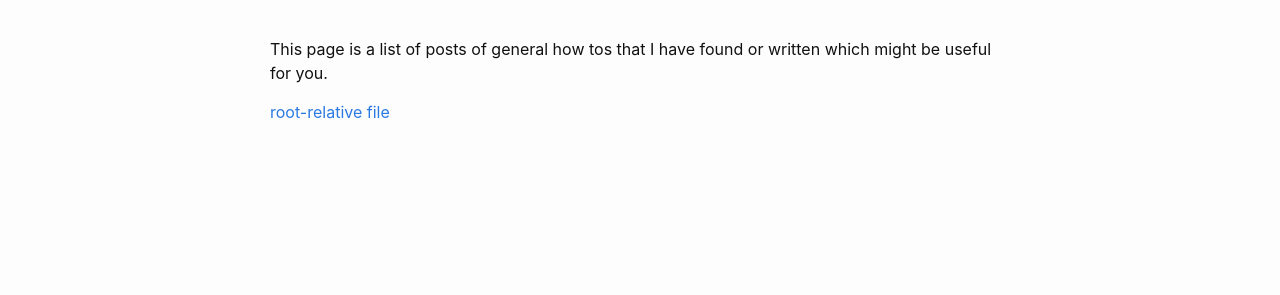
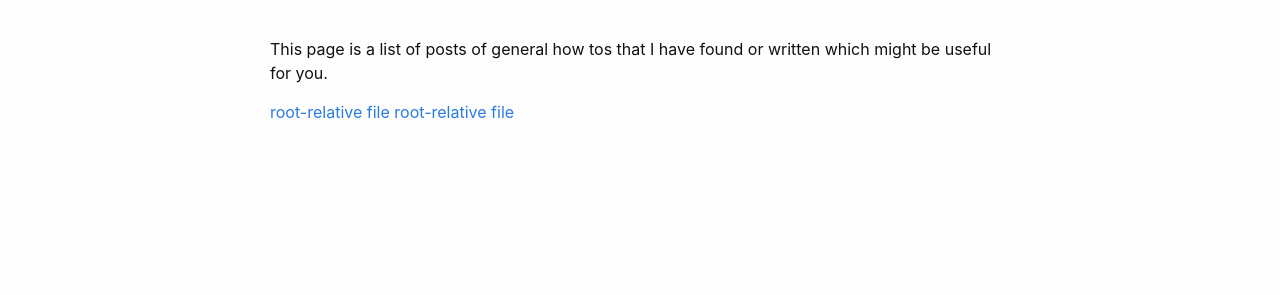
Before and after one commit to LRCarroll/LRCarroll, a Jekyll site: the page built from How To.md, in a window 1280 px wide. Shown: the part 133-428 px from the top of the page. Built offline with Jekyll 4.4.1, drawn with Linux system fonts in a browser that asks for light colours.

Commit message:
Chemdraw

```diff
--- a/How To.md
+++ b/How To.md
@@ -9,4 +8,5 @@
 
 
 
-<a href="../2022/02/17/Shadow_Masks.html">root-relative file</a>
+<a href="2022/02/17/Shadow_Masks.html">root-relative file</a>
+<a href="2022/02/17/ChemDraw.html">root-relative file</a>
```
Also changed, not shown: other parts of How To.md (+0 -1 lines), _posts/2022-02-17-ChemDraw.md (+1 -1 lines).
